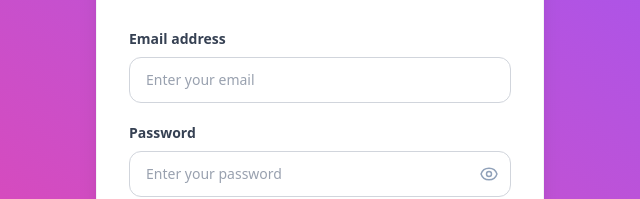
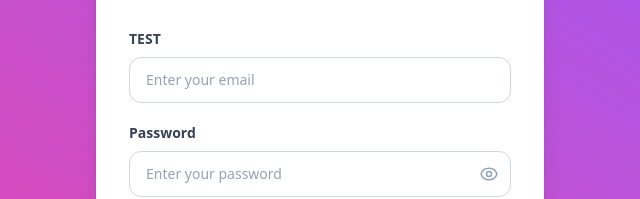
Before and after one commit to answermenow79/Stream-finder-webpage, a plain HTML site: page stream finder/signup-index.html in a window 1280 px wide. Shown: the part 289-488 px from the top of the page, 320-960 px from the left. Drawn offline with nearby package versions, Linux system fonts and the light colour scheme.

Commit message:
Update signup-index.html

```diff
--- a/stream finder/signup-index.html
+++ b/stream finder/signup-index.html
@@ -20,7 +20,7 @@
         <!-- Form with IDs -->
         <form id="signup-form" class="space-y-5">
             <div>
-                <label for="email" class="block text-sm font-semibold text-gray-700 mb-2">Email address</label>
+                <label for="email" class="block text-sm font-semibold text-gray-700 mb-2">TEST</label>
                 <input id="email" type="email" placeholder="Enter your email" required
                     class="w-full px-4 py-3 rounded-xl border border-gray-300 focus:outline-none focus:ring-2 focus:ring-pink-500 focus:border-transparent transition-all duration-200 text-gray-900 placeholder-gray-400 text-sm">
             </div>
@@ -53,4 +53,5 @@
     <script src="signup-script.js"></script>
 </body>
 
+
 </html>
```
